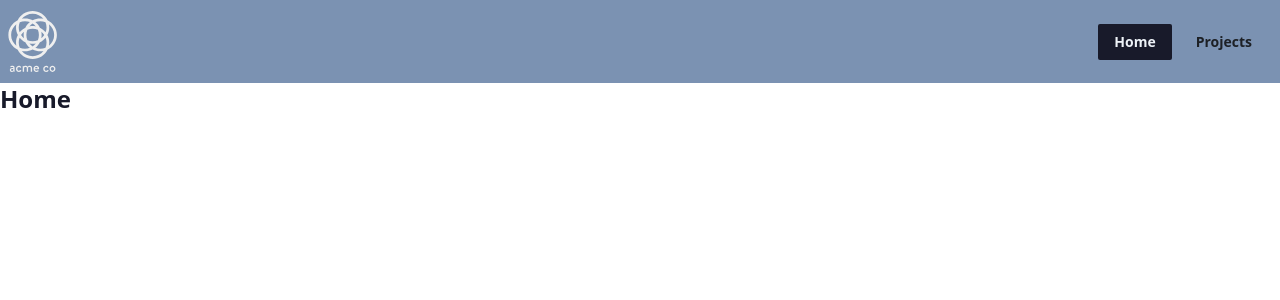
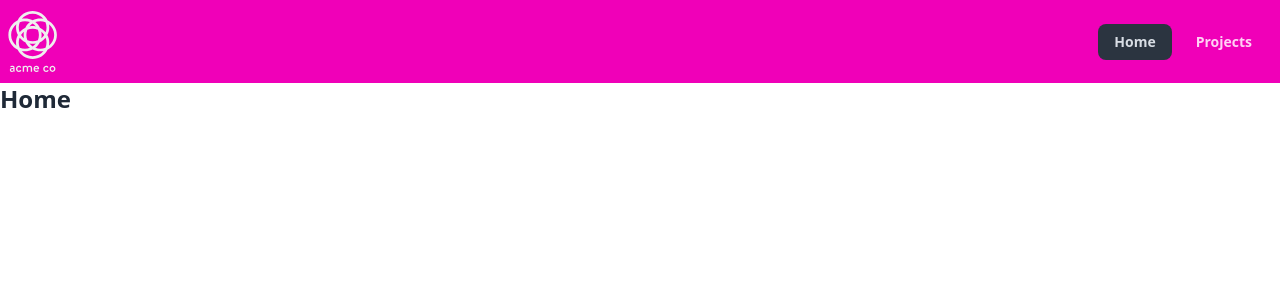
Before and after one commit to craigmckeachie/keeptrack-ts, a React (Create React App) app: page / in a window 1280 px wide. Shown: the top 300 px of the page. Built offline with nearby package versions, Linux system fonts and the light colour scheme.

Commit message:
add other themes

```diff
--- a/public/index.html
+++ b/public/index.html
@@ -1,5 +1,5 @@
 <!DOCTYPE html>
-<html lang="en" data-theme="corporate">
+<html lang="en" data-theme="light">
   <head>
     <meta charset="utf-8" />
     <link rel="icon" href="%PUBLIC_URL%/favicon.ico" />
@@ -26,7 +26,7 @@
     -->
     <title>React App</title>
   </head>
-  <body>
+  <body class="">
     <noscript>You need to enable JavaScript to run this app.</noscript>
     <div id="root"></div>
     <!--
--- a/src/projects/ProjectCard.tsx
+++ b/src/projects/ProjectCard.tsx
@@ -26,16 +26,16 @@ function ProjectCard(props: ProjectCardProps) {
       <section className="card-body">
         <Link to={'/projects/' + project.id}>
           <h5 className="card-title mb-4">{project.name}</h5>
-          <p className="mb-4 text-neutral-400">
+          <p className="mb-4 text-gray-400">
             {formatDescription(project.description)}
           </p>
-          <p className="mb-2 badge p-6 badge-ghost">
+          <p className="mb-2 badge p-3 text-gray-400">
             Budget : $ {project.budget.toLocaleString()}
           </p>
         </Link>
         <div className="card-actions justify-end">
           <button
-            className="btn btn-primary"
+            className="btn btn-neutral btn-outline"
             onClick={() => {
               handleEditClick(project);
             }}
--- a/src/projects/ProjectList.tsx
+++ b/src/projects/ProjectList.tsx
@@ -19,7 +19,7 @@ function ProjectList({ projects }: ProjectListProps) {
   };
 
   return (
-    <div className="row">
+    <div className="row flex flex-wrap">
       {projects.map((project) => (
         <div key={project.id} className="cols-sm">
           {project === projectBeingEdited ? (
--- a/src/projects/ProjectsPage.tsx
+++ b/src/projects/ProjectsPage.tsx
@@ -19,7 +19,7 @@ function ProjectsPage() {
   };
 
   return (
-    <>
+    <div className='mx-12'>
       <h2 className="text-2xl font-bold">Projects</h2>
 
       {data ? (
@@ -69,7 +69,7 @@ function ProjectsPage() {
           </div>
         </div>
       ) : null}
-    </>
+    </div>
   );
 
   // if (data) {
--- a/tailwind.config.js
+++ b/tailwind.config.js
@@ -6,6 +6,18 @@ module.exports = {
   },
   plugins: [require('@tailwindcss/typography'), require('daisyui')],
   daisyui: {
-    themes: ['light', 'dark', 'forest', 'corporate', 'wireframe'],
+    themes: [
+      'light',
+      'dark',
+      'forest',
+      'corporate',
+      'wireframe',
+      'cupcake',
+      'retro',
+      'aqua',
+      'business',
+      'black',
+      'winter'
+    ],
   },
 };
```
